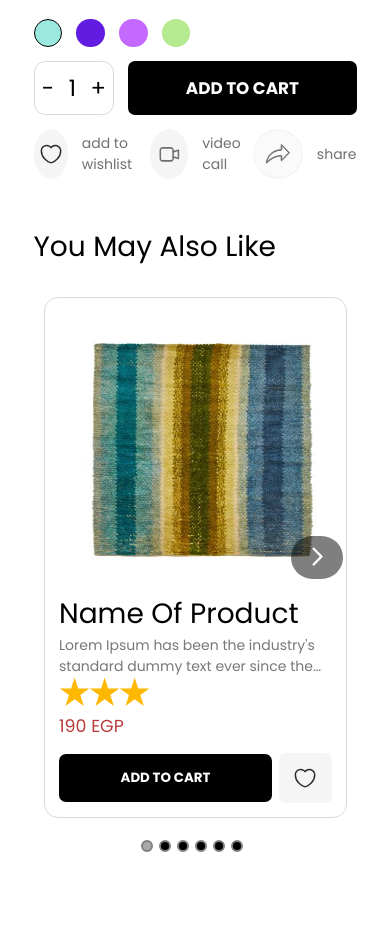
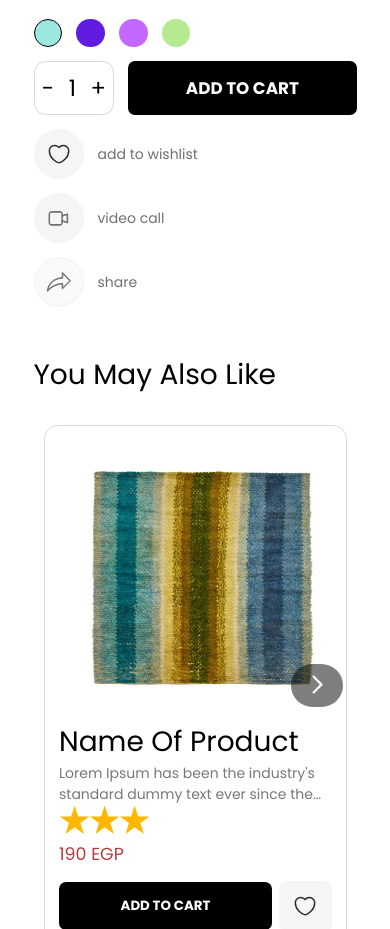
Before and after one commit to karimhekal/assessment, a React (Create React App) app: page /#/product/1 in a window 390 px wide. Shown: the part 982-1911 px from the top of the page. Before the commit the page ends 1880 px from the top, so only its background shows below. Built offline with nearby package versions, Linux system fonts and the light colour scheme.

Commit message:
responsivness for mobile

```diff
--- a/src/pages/Product/Product.scss
+++ b/src/pages/Product/Product.scss
@@ -188,6 +188,12 @@
     display: flex;
     flex-direction: row;
     justify-content: space-between;
+    @media (max-width:500px) {
+        flex-direction: column;
+        justify-content: center;
+        gap:1rem;
+        align-items: flex-start;
+    }
 }
 
 .icon_text_container {
@@ -280,7 +286,7 @@
     justify-content: space-between;
     align-items: center;
 
-    @media (max-width:650px) {
+    @media (max-width:500px) {
         flex-direction: column;
         width: 100%;
         justify-content: flex-start;
```
